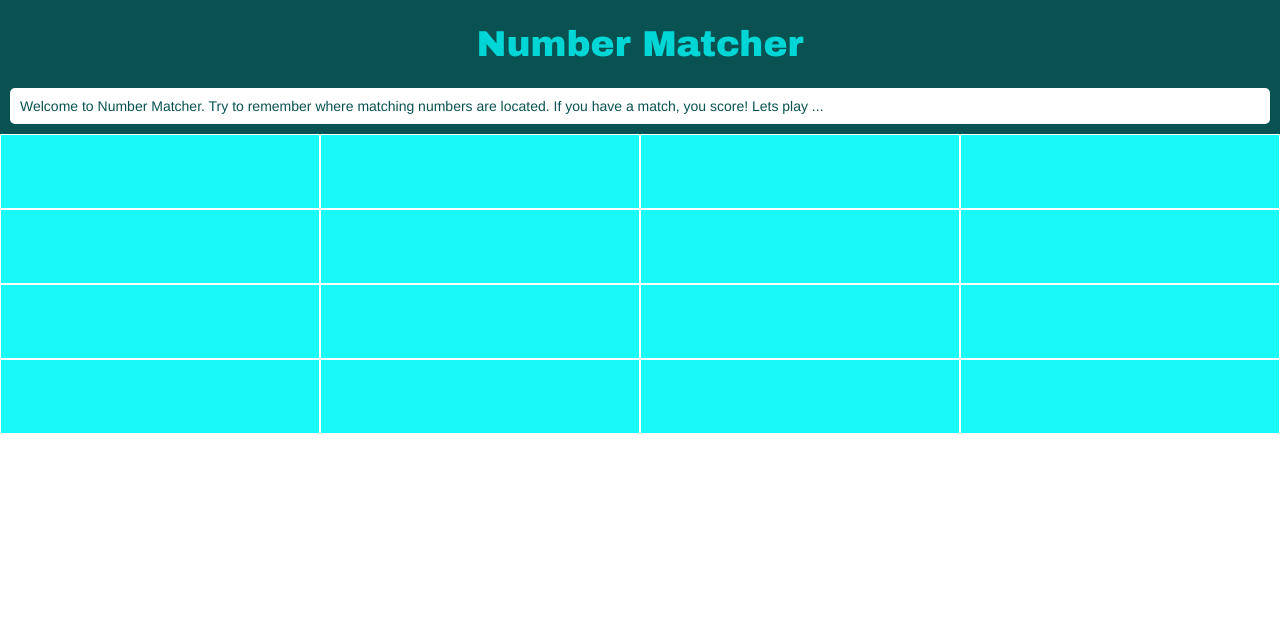
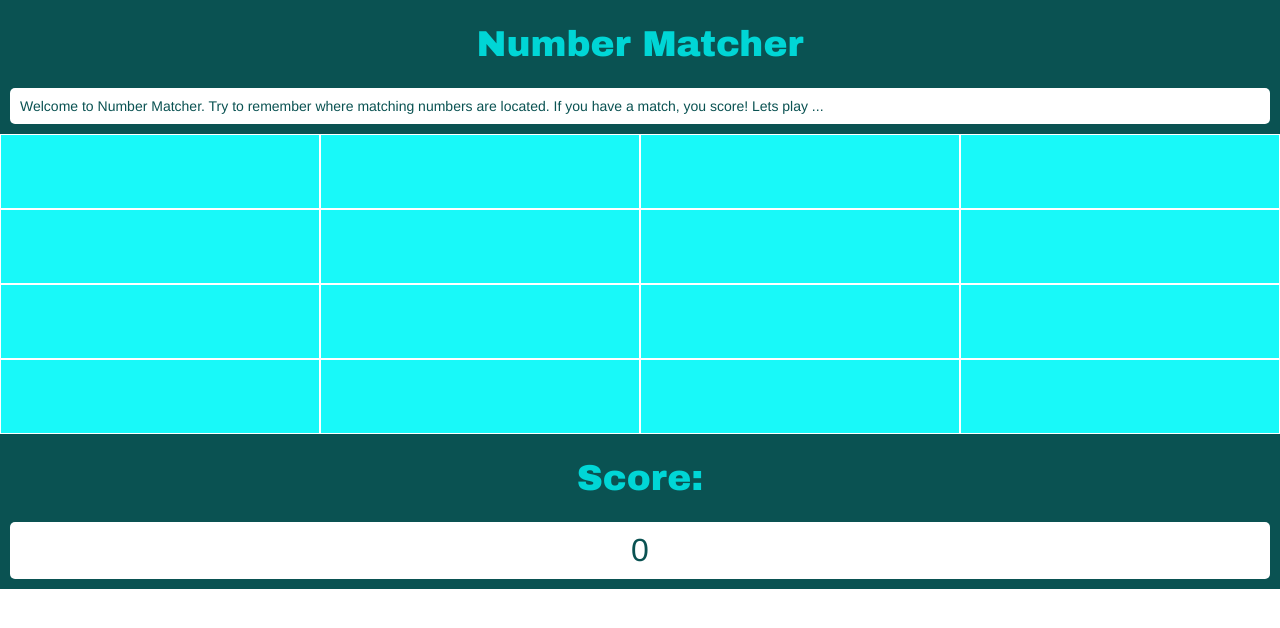
Before and after one commit to deric10000/NumberMatchingExercise, a React app: page / in a window 1280 px wide. Built offline with nearby package versions, Linux system fonts and the light colour scheme.

Commit message:
initial score setup. score does not yet work

```diff
--- a/src/components/game.js
+++ b/src/components/game.js
@@ -1,6 +1,7 @@
 import React, { Component } from 'react';
 import { Board } from './board';
 import { Header } from './header';
+import { Score } from './score';
 
 const genRandNum = () => {
   return Math.floor(Math.random() * (1 - 8) + 8);
@@ -67,6 +68,7 @@ export class Game extends Component {
               handleClick={ this.handleClick }
               squares={ this.state.squares }
             />
+            <Score />
           </div>
     );
   };
--- /dev/null
+++ b/src/components/score.js
@@ -0,0 +1,8 @@
+import React from 'react';
+
+export const Score = () => (
+  <div className="score">
+    <h1>Score: </h1>
+    <p>0</p>
+  </div>
+)
--- a/src/index.css
+++ b/src/index.css
@@ -41,3 +41,29 @@ body {
   text-align: center;
   font-family: "Arial Black", sans-serif;
 }
+
+.score {
+  float: left;
+  clear: both;
+  width: 100%;
+  background-color: #0A5252;
+}
+
+.score p {
+  padding: 10px;
+  margin: 10px;
+  color: #0A5252;
+  font-size: 32px;
+  text-align: center;
+  background-color: white;
+  border-radius: 5px;
+  font-family: "Helvetica", sans-serif;
+}
+
+.score h1 {
+  font-size: 36px;
+  color: #00D6D6;
+  font-weight: bold;
+  text-align: center;
+  font-family: "Arial Black", sans-serif;
+}
```
